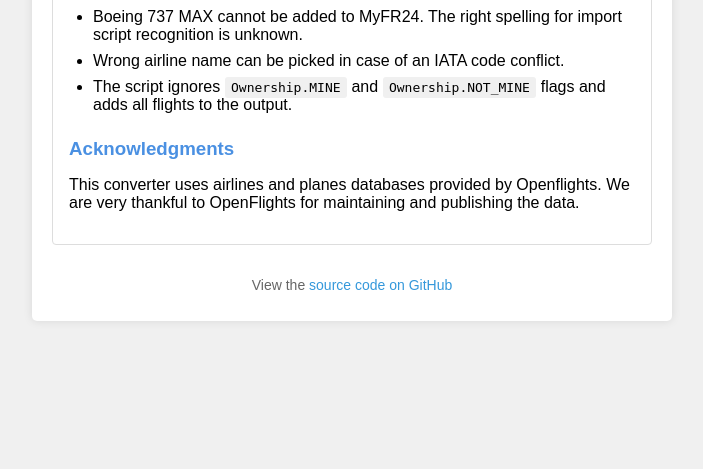
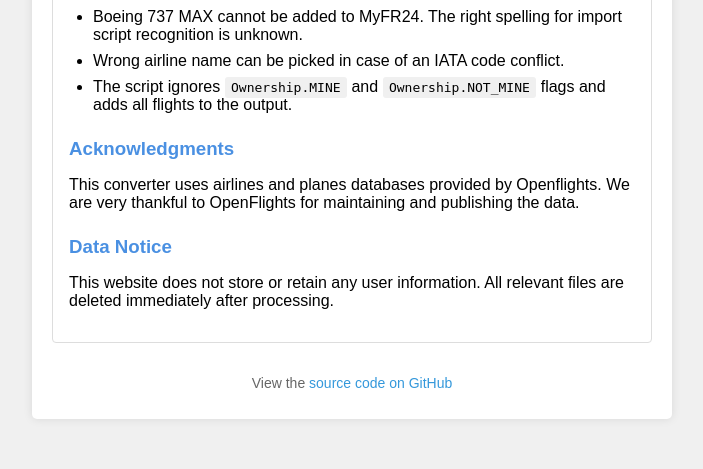
Before and after one commit to ffuuugor/myfr24-converter, a Flask app: page / in a window 1280 px wide, after a click on "How to use & Limitations". Shown: the part 1217-1686 px from the top of the page, without its empty margins (288-991 px from the left). Before the commit the page ends 1538 px from the top, so only its background shows below. Run offline with Flask 2, Linux system fonts and the light colour scheme.

Commit message:
data notice

```diff
--- a/templates/index.html
+++ b/templates/index.html
@@ -67,6 +67,9 @@
 
                     <h3>Acknowledgments</h3>
                     <p>This converter uses airlines and planes databases provided by Openflights. We are very thankful to OpenFlights for maintaining and publishing the data.</p>
+
+                    <h3>Data Notice</h3>
+                    <p>This website does not store or retain any user information. All relevant files are deleted immediately after processing.</p>
                 </div>
             </details>
         </main>
```
